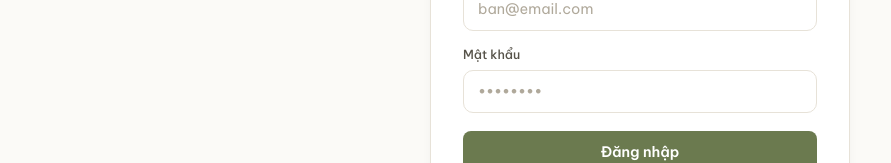
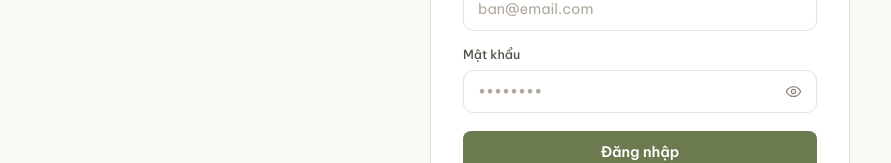
Before and after one commit to trevor2903-kma/autonomous-customer-care-agents, a Next.js app in the folder apps/dashboard/: page /login in a window 1280 px wide. Shown: the part 409-572 px from the top of the page, without its empty margins (0-891 px from the left). Built offline with nearby package versions, Linux system fonts and the light colour scheme; no server answers.

Commit message:
fix(fe): adjust app height to fix sliding top bar

```diff
--- a/apps/dashboard/app/chat/page.tsx
+++ b/apps/dashboard/app/chat/page.tsx
@@ -110,7 +110,7 @@ function ChatInner() {
 
   return (
     // Khoá chiều cao dưới top bar 53px → vùng tin nhắn tự cuộn, ô nhập luôn nằm đáy màn.
-    <main className="flex h-[calc(100vh_-_53px)] min-h-0 w-full justify-center overflow-hidden">
+    <main className="flex flex-1 min-h-0 w-full justify-center overflow-hidden">
       <div className="flex w-full max-w-[840px] flex-1 flex-col overflow-hidden px-6 mob:px-3.5">
         <div className="flex flex-none flex-col gap-3.5 px-1 pb-4 pt-[22px]">
           <ChatHeader status={status} />
--- a/apps/dashboard/app/layout.tsx
+++ b/apps/dashboard/app/layout.tsx
@@ -58,8 +58,8 @@ export default function RootLayout({
     <html lang="vi" className={`${sans.variable} ${serif.variable}`}>
       <body className="font-sans">
         <Providers>
-          {/* Vỏ app (design): cột dọc 100vh — top bar 53px + vùng nội dung co giãn. */}
-          <div className="flex min-h-screen flex-col bg-page">
+          {/* Vỏ app (design): cột dọc 100dvh — top bar 53px + vùng nội dung co giãn không cuộn layout ngoài. */}
+          <div className="flex h-screen h-[100dvh] min-h-[100dvh] flex-col overflow-hidden bg-page">
             <TopBar />
             {children}
           </div>
--- a/apps/dashboard/app/login/page.tsx
+++ b/apps/dashboard/app/login/page.tsx
@@ -46,7 +46,7 @@ export default function LoginPage() {
   }
 
   return (
-    <main className="flex min-h-[calc(100vh_-_53px)] items-center justify-center px-4 py-10">
+    <main className="flex flex-1 min-h-0 items-center justify-center px-4 py-10 overflow-y-auto">
       <div className="w-full max-w-[420px] rounded-[14px] border border-line bg-card bg-white p-8 shadow-card">
         {/* Brand */}
         <div className="mb-6 flex flex-col items-center gap-2.5">
@@ -128,6 +128,46 @@ export default function LoginPage() {
   );
 }
 
+function EyeIcon({ className = "h-4 w-4" }: { className?: string }) {
+  return (
+    <svg
+      xmlns="http://www.w3.org/2000/svg"
+      viewBox="0 0 24 24"
+      fill="none"
+      stroke="currentColor"
+      strokeWidth="1.8"
+      strokeLinecap="round"
+      strokeLinejoin="round"
+      className={className}
+      aria-hidden="true"
+    >
+      <path d="M2 12s3-7 10-7 10 7 10 7-3 7-10 7-10-7-10-7Z" />
+      <circle cx="12" cy="12" r="3" />
+    </svg>
+  );
+}
+
+function EyeOffIcon({ className = "h-4 w-4" }: { className?: string }) {
+  return (
+    <svg
+      xmlns="http://www.w3.org/2000/svg"
+      viewBox="0 0 24 24"
+      fill="none"
+      stroke="currentColor"
+      strokeWidth="1.8"
+      strokeLinecap="round"
+      strokeLinejoin="round"
+      className={className}
+      aria-hidden="true"
+    >
+      <path d="M9.88 9.88a3 3 0 1 0 4.24 4.24" />
+      <path d="M10.73 5.08A10.43 10.43 0 0 1 12 5c7 0 10 7 10 7a13.16 13.16 0 0 1-1.67 2.68" />
+      <path d="M6.61 6.61A13.526 13.526 0 0 0 2 12s3 7 10 7a9.74 9.74 0 0 0 5.39-1.61" />
+      <line x1="2" y1="2" x2="22" y2="22" />
+    </svg>
+  );
+}
+
 function Field({
   label,
   value,
@@ -145,18 +185,41 @@ function Field({
   autoComplete?: string;
   required?: boolean;
 }) {
+  const [showPassword, setShowPassword] = useState(false);
+  const isPassword = type === "password";
+  const inputType = isPassword ? (showPassword ? "text" : "password") : type;
+
   return (
     <label className="flex flex-col gap-1.5">
       <span className="text-[12.5px] font-medium text-muted">{label}</span>
+      <div className="relative flex items-center">
         <input
-        type={type}
+          type={inputType}
           value={value}
           onChange={(e) => onChange(e.target.value)}
           placeholder={placeholder}
           autoComplete={autoComplete}
           required={required}
-        className="rounded-[10px] border border-line bg-white px-3.5 py-2.5 text-[14.5px] text-ink outline-none placeholder:text-dim focus:border-olive"
+          className={`w-full rounded-[10px] border border-line bg-white py-2.5 pl-3.5 text-[14.5px] text-ink outline-none placeholder:text-dim focus:border-olive ${
+            isPassword ? "pr-10" : "pr-3.5"
+          }`}
         />
+        {isPassword && (
+          <button
+            type="button"
+            onClick={() => setShowPassword((prev) => !prev)}
+            tabIndex={-1}
+            aria-label={showPassword ? "Ẩn mật khẩu" : "Hiện mật khẩu"}
+            className="absolute right-2.5 flex h-7 w-7 items-center justify-center rounded-md text-faint hover:text-ink focus:outline-none focus:ring-1 focus:ring-olive transition-colors"
+          >
+            {showPassword ? (
+              <EyeOffIcon className="h-[17px] w-[17px]" />
+            ) : (
+              <EyeIcon className="h-[17px] w-[17px]" />
+            )}
+          </button>
+        )}
+      </div>
     </label>
   );
 }
--- a/apps/dashboard/app/page.tsx
+++ b/apps/dashboard/app/page.tsx
@@ -15,7 +15,7 @@ export default function HomePage() {
   }, [loading, user, router]);
 
   return (
-    <div className="flex min-h-[calc(100vh_-_53px)] items-center justify-center text-sm text-dim">
+    <div className="flex flex-1 min-h-0 items-center justify-center text-sm text-dim">
       Đang chuyển hướng…
     </div>
   );
--- a/apps/dashboard/components/shell/AdminShell.tsx
+++ b/apps/dashboard/components/shell/AdminShell.tsx
@@ -131,7 +131,7 @@ export function AdminShell({ children }: { children: React.ReactNode }) {
   const hideWhenRail = collapsed ? "desk:hidden" : "";
 
   return (
-    <div className="flex h-[calc(100vh_-_53px)] min-h-0 overflow-hidden">
+    <div className="flex min-h-0 flex-1 overflow-hidden">
       {open && (
         <div
           onClick={() => setOpen(false)}
@@ -254,7 +254,7 @@ export function AdminShell({ children }: { children: React.ReactNode }) {
       </aside>
 
       <div className="flex min-w-0 flex-1 flex-col overflow-hidden">
-        <div className="hidden flex-none items-center gap-3 border-b border-line bg-white px-4 py-[11px] mob:flex">
+        <div className="sticky top-0 z-40 hidden flex-none items-center gap-3 border-b border-line bg-white px-4 py-[11px] mob:flex">
           <button
             onClick={() => setOpen(true)}
             aria-label="Mở menu điều hướng"
```
Lines whose indentation alone changed are shown as unchanged.
